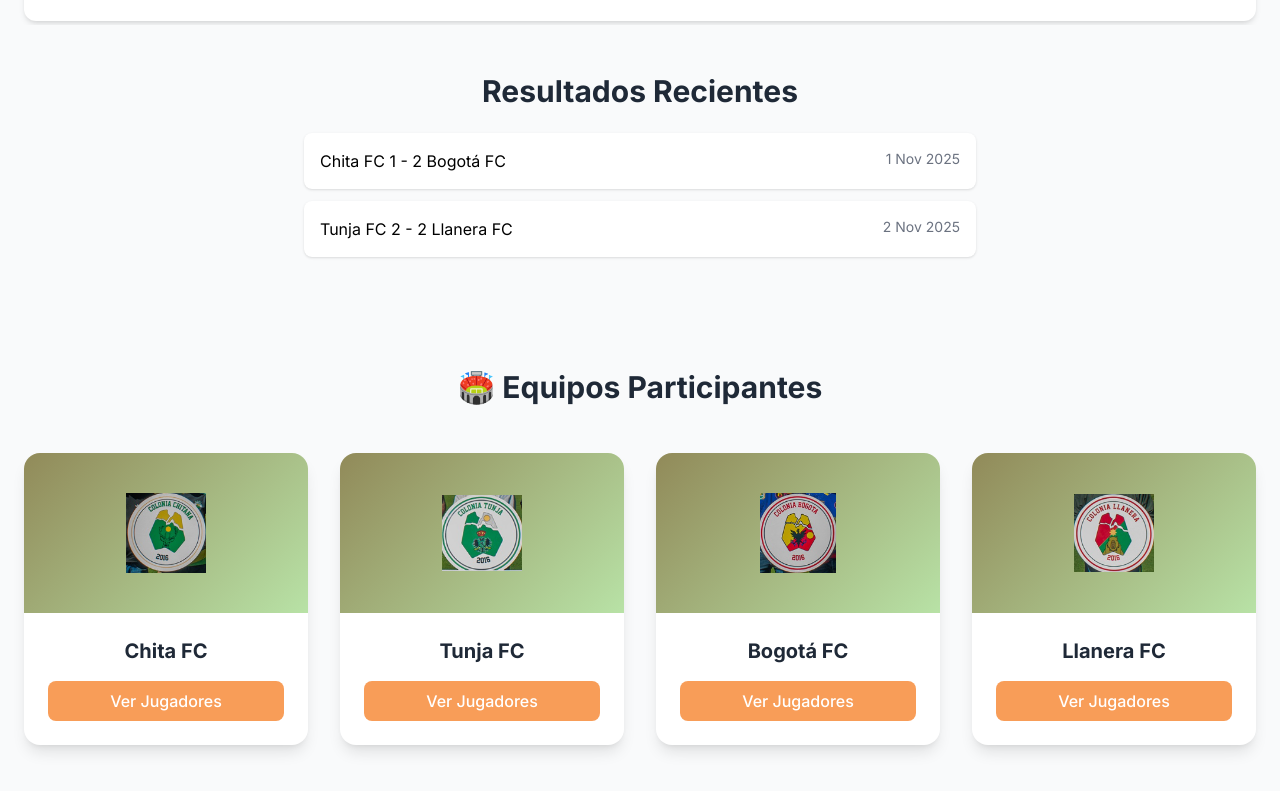
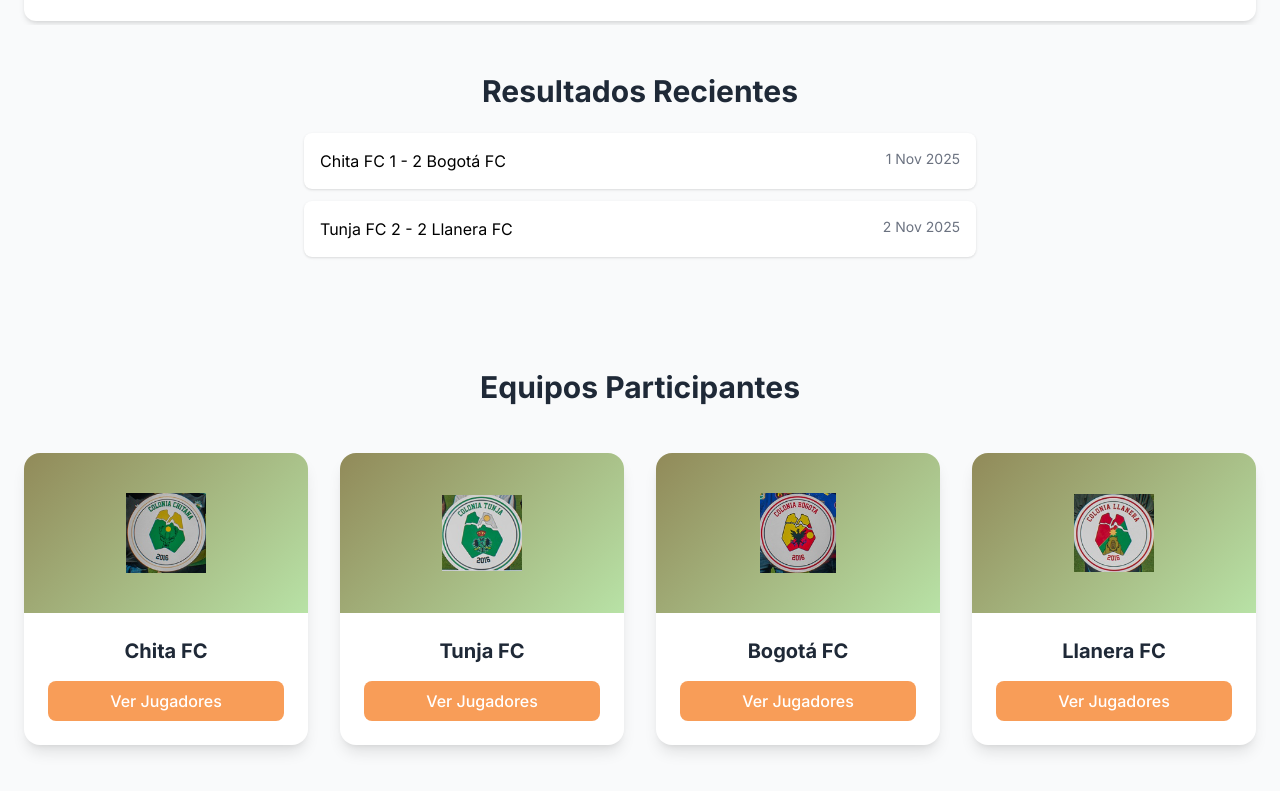
Before and after one commit to FabianMongui/test-colonias, a plain HTML site: page index.html in a window 1280 px wide. Shown: the part 871-1662 px from the top of the page. Drawn offline with nearby package versions, Linux system fonts and the light colour scheme.

Commit message:
Actualizacion de iconos equipos participantes

```diff
--- a/index.html
+++ b/index.html
@@ -75,7 +75,7 @@
   <!-- Equipos -->
   <section class="py-16">
     <div class="container mx-auto px-6">
-      <h3 class="text-3xl font-bold text-gray-800 mb-12 text-center">🏟️ Equipos Participantes</h3>
+      <h3 class="text-3xl font-bold text-gray-800 mb-12 text-center">Equipos Participantes</h3>
       <div id="eventsGrid" class="grid grid-cols-1 md:grid-cols-2 lg:grid-cols-4 gap-8">
         <!-- Equipos renderizados por JS -->
       </div>
```
